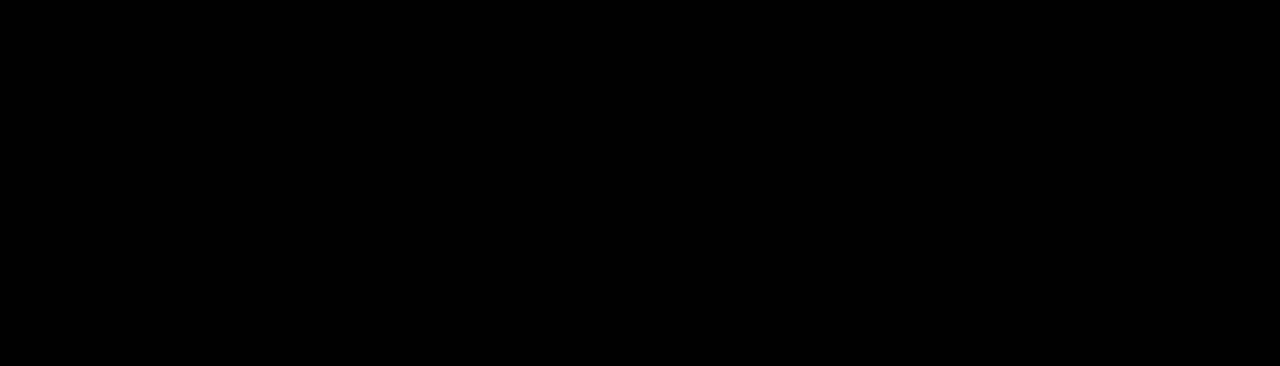
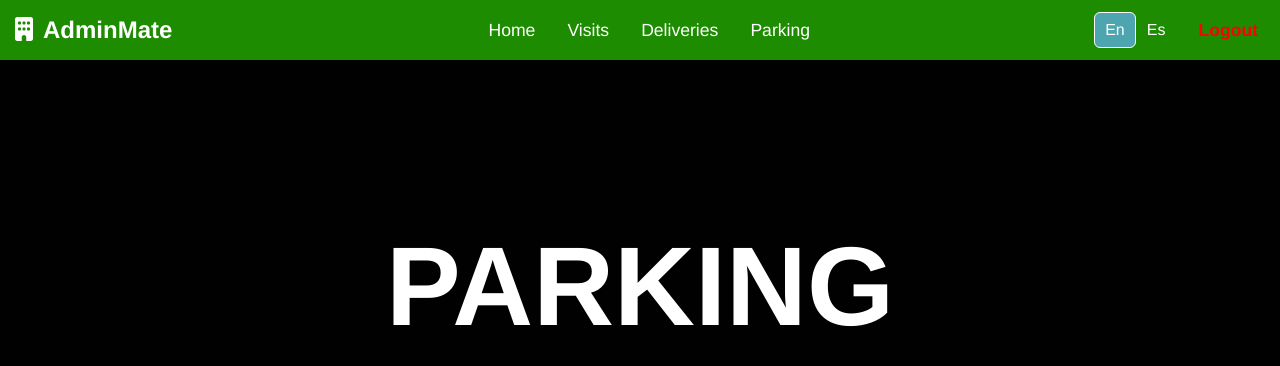
Before and after one commit to NachoJorquera/AdminMate, a React (Vite) app in the folder loginFrontEnd/: page /parking in a window 1280 px wide. Before the commit this address had no page. Shown: the top 366 px of the page. Built offline with nearby package versions, Linux system fonts and the light colour scheme.

Commit message:
Vinculación de páginas con navbar e implementación de multilenguje en todo lo que faltaba de la app

```diff
--- a/loginFrontEnd/src/App.jsx
+++ b/loginFrontEnd/src/App.jsx
@@ -4,6 +4,8 @@
 import Register from './pages/Register'
 import Home from './pages/Home'
 import Deliveries from './pages/Deliveries'
+import Parking from './pages/Parking'
+import Visits from './pages/Visits'
 
 function App() {
   return (
@@ -12,7 +14,9 @@
         <Route path='/' element={<Home />}></Route>
         <Route path='/login' element={<Login />}></Route>
         <Route path='/register' element={<Register />}></Route>
-        <Route path='/deli' element={<Deliveries />}></Route>
+        <Route path='/visits' element={<Visits />}></Route>
+        <Route path='/deliveries' element={<Deliveries />}></Route>
+        <Route path='/parking' element={<Parking />}></Route>
       </Routes>
     </BrowserRouter>
   )
--- a/loginFrontEnd/src/components/Navbar.css
+++ b/loginFrontEnd/src/components/Navbar.css
@@ -131,7 +131,7 @@
 }
 
 /* Responsive Design*/
-@media (max-width: 992px) {
+@media (max-width: 1100px) {
     .navbar .links,
     .navbar .switcher,
     .navbar .log-out {
--- a/loginFrontEnd/src/components/Navbar.jsx
+++ b/loginFrontEnd/src/components/Navbar.jsx
@@ -65,9 +65,9 @@
             </div>
             <ul className='links'>
                 <li><a href='#'>{t('home')}</a></li>
-                <li><a href='#'>{t('visits')}</a></li>
-                <li><a href='#'>{t('deliveries')}</a></li>
-                <li><a href='#'>{t('parking')}</a></li>
+                <li><a href='/visits'>{t('visits')}</a></li>
+                <li><a href='/deliveries'>{t('deliveries')}</a></li>
+                <li><a href='/parking'>{t('parking')}</a></li>
             </ul>
             <div className='switcher'>
                 <LanguageSwitcher />
@@ -80,9 +80,9 @@
 
         <div className={`dropdown ${isDropdownOpen ? 'open' : ''}`}>
             <li><a href='#'>{t('home')}</a></li>
-            <li><a href='#'>{t('visits')}</a></li>
-            <li><a href='#'>{t('deliveries')}</a></li>
-            <li><a href='#'>{t('parking')}</a></li>
+            <li><a href='/visits'>{t('visits')}</a></li>
+            <li><a href='/deliveries'>{t('deliveries')}</a></li>
+            <li><a href='/parking'>{t('parking')}</a></li>
             <li className='switcher'><LanguageSwitcher /></li>
             <li><button className="log-out btn" onClick={handleDelete}>{t('logout')}</button></li>
         </div>
--- a/loginFrontEnd/src/locales/en/translation.json
+++ b/loginFrontEnd/src/locales/en/translation.json
@@ -21,6 +21,9 @@
     "registerMessage": "Or create an account",
     "home": "Home",
     "visits": "Visits",
+    "visitsh1": "VISITS",
     "parking": "Parking",
-    "deliveries": "Deliveries"
+    "parkh1": "PARKING",
+    "deliveries": "Deliveries",
+    "delih1": "DELIVERIES"
 }
--- a/loginFrontEnd/src/locales/es/translation.json
+++ b/loginFrontEnd/src/locales/es/translation.json
@@ -21,6 +21,9 @@
     "registerMessage": "O crea una cuenta",
     "home": "Inicio",
     "visits": "Visitas",
+    "visitsh1": "VISITAS",
     "parking": "Estacionamiento",
-    "deliveries": "Encomiendas"
+    "parkh1": "ESTACIONAMIENTO",
+    "deliveries": "Encomiendas",
+    "delih1": "ENCOMIENDAS"
 }
--- a/loginFrontEnd/src/pages/Deliveries.css
+++ b/loginFrontEnd/src/pages/Deliveries.css
@@ -13,3 +13,9 @@
     margin-top: 10rem;
     font-weight: bold;
 }
+
+@media (max-width: 1100px) {
+    .title h1 {
+        font-size: 2rem;
+    }
+}
--- a/loginFrontEnd/src/pages/Deliveries.jsx
+++ b/loginFrontEnd/src/pages/Deliveries.jsx
@@ -1,13 +1,17 @@
 import React from 'react'
 import Navbar from '../components/Navbar'
 import './Deliveries.css'
+import { useTranslation } from 'react-i18next';
 
 function Deliveries() {
+    // Uso del hook de traducción para soportar multi-lenguaje
+    const { t } = useTranslation();
+
   return (
     <>
         <Navbar />
         <div className='title'>
-            <h1>DELIVERIES</h1>
+            <h1>{t('delih1')}</h1>
         </div>
     </>
   )
--- a/loginFrontEnd/src/pages/Login.jsx
+++ b/loginFrontEnd/src/pages/Login.jsx
@@ -23,7 +23,7 @@
         .then(res => {
             // Procesamiento de la respuesta del servidor
             if(res.data.Status === "Success") {
-                navigate('/deli'); // Navega a la página de inicio si el login es exitoso
+                navigate('/deliveries'); // Navega a la página de inicio si el login es exitoso
             } else {
                 alert(res.data.Error); // Muestra alerta de error si el login falla
             }
```
